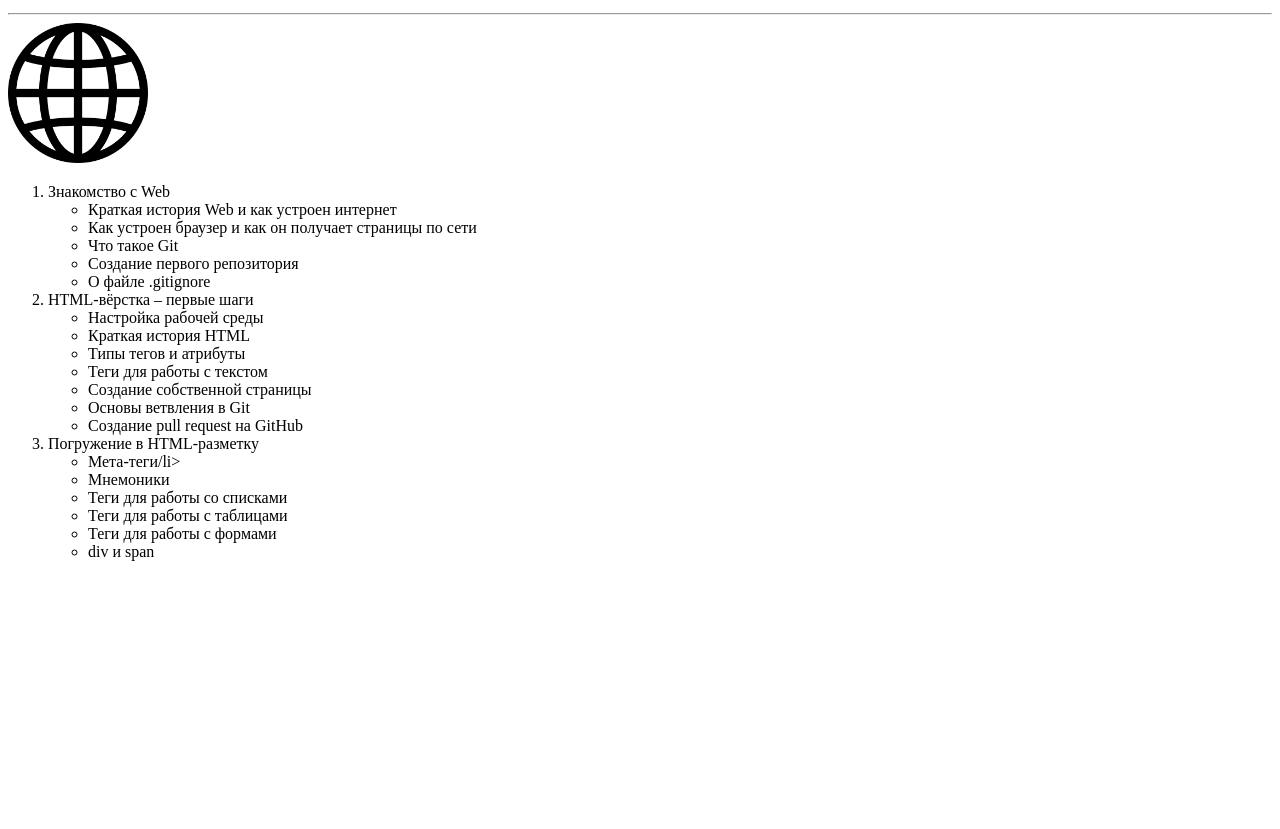
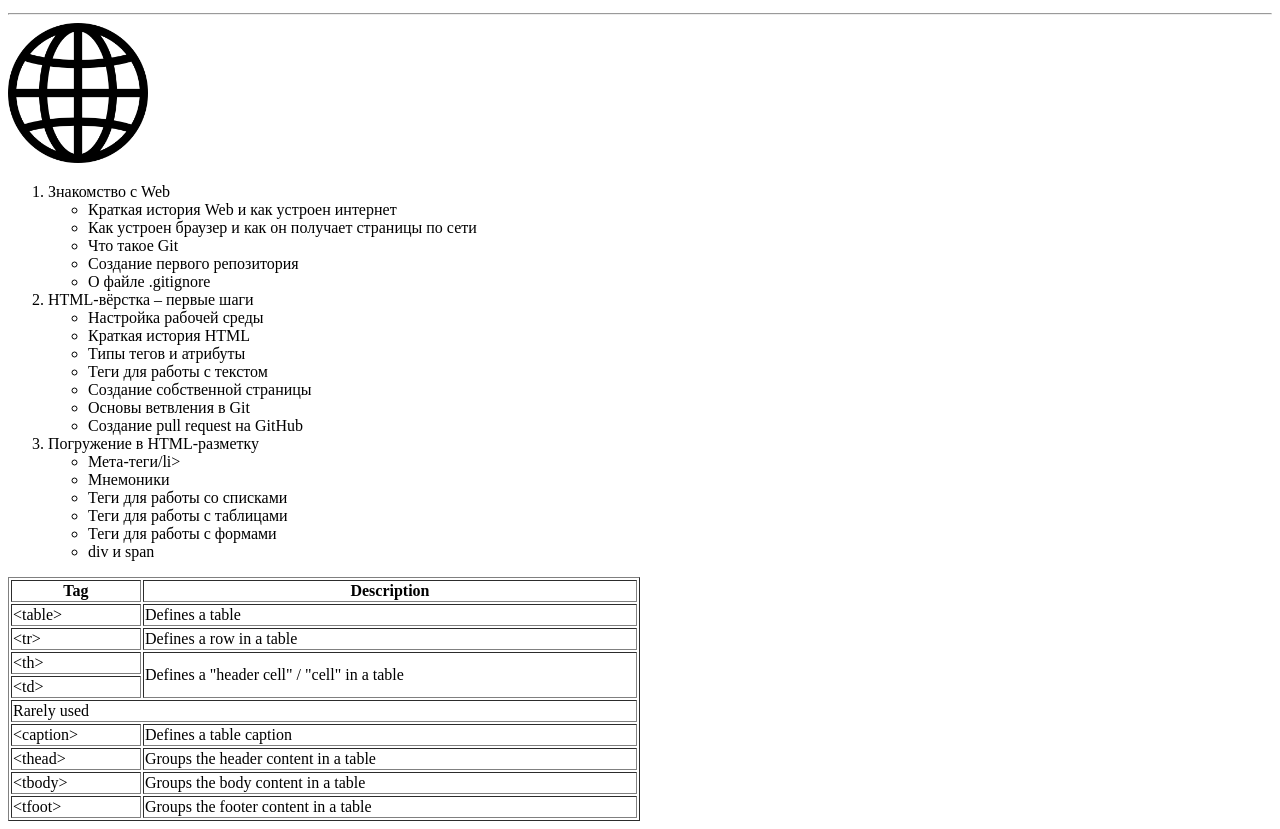
Before and after one commit to nargizaakunova/if-html, a website: page index.html in a window 1280 px wide. Shown: the part 101-930 px from the top of the page. Before the commit the page ends 800 px from the top, so only its background shows below. Drawn offline with Linux system fonts and the light colour scheme.

Commit message:
feat: add table to ./index.html

```diff
--- a/index.html
+++ b/index.html
@@ -52,5 +52,49 @@
         </ul>
       </li>
     </ol>
+    <table border="1" width="50%">
+      <thead>
+        <tr>
+          <th>Tag</th>
+          <th>Description</th>
+        </tr>
+      </thead>
+      <tbody>
+        <tr>
+          <td>&lt;table&gt;</td>
+          <td>Defines a table</td>
+        </tr>
+        <tr>
+          <td>&lt;tr&gt;</td>
+          <td>Defines a row in a table</td>
+        </tr>
+        <tr>
+          <td>&lt;th&gt;</td>
+          <td rowspan="2">Defines a "header cell" / "cell" in a table</td>
+        </tr>
+        <tr>
+          <td>&lt;td&gt;</td>
+        </tr>
+        <tr>
+          <td colspan="2">Rarely used</td>
+        </tr>
+        <tr>
+          <td>&lt;caption&gt;</td>
+          <td>Defines a table caption</td>
+        </tr>
+        <tr>
+          <td>&lt;thead&gt;</td>
+          <td>Groups the header content in a table</td>
+        </tr>
+        <tr>
+          <td>&lt;tbody&gt;</td>
+          <td>Groups the body content in a table</td>
+        </tr>
+        <tr>
+          <td>&lt;tfoot&gt;</td>
+          <td>Groups the footer content in a table</td>
+        </tr>
+      </tbody>
+    </table>
   </body>
 </html>
```
